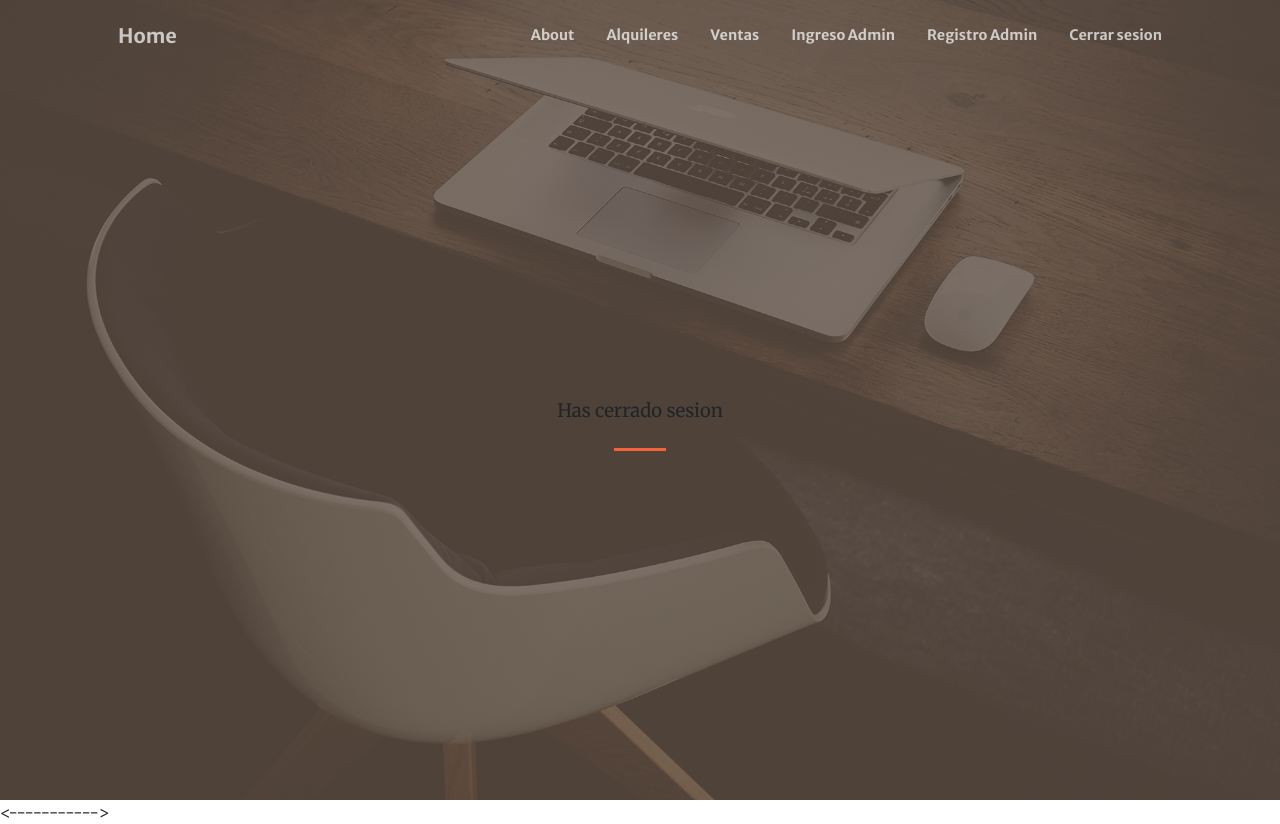
After one commit to martingutoli/entrega-final-gutierrez, a Django app: page /appinmo/logout/ in a window 1280 px wide. The commit adds this page. Run offline with Django 4.2, Linux system fonts and the light colour scheme; some libraries are stand-ins or nearby versions.

```diff
--- a/proyecto_final/inmobiliaria/templates/inmobiliaria/base.html
+++ b/proyecto_final/inmobiliaria/templates/inmobiliaria/base.html
@@ -34,16 +34,22 @@
                         <li class="nav-item"><a class="nav-link" href="{% url 'ventas' %}">Ventas</a></li>
                         <li class="nav-item"><a class="nav-link" href="{% url 'login' %}">Ingreso Admin</a></li>
                         <li class="nav-item"><a class="nav-link" href="{% url 'registro' %}">Registro Admin</a></li>
+                        <li class="nav-item"><a class="nav-link" href="{% url 'logout' %}">Cerrar sesion</a></li>
+
                     </ul>
                 </div>
             </div>
         </nav>
+
+
         <!-- Masthead-->
         <header class="masthead">
-            <div class="container px-4 px-lg-5 h-100">
-                <div class="row gx-4 gx-lg-5 h-100 align-items-center justify-content-center text-center">
+            <div class="container px-4 px-lg-10 h-100">
+                <div class="row gx-4 gx-lg-10 h-100 align-items-center justify-content-center text-center">
                     <div class="col-lg-8 align-self-end">
-                        {% block encabezado1 %} {% endblock %}
+                        {% block encabezado1 %}
+
+                        {% endblock %}
 
                         <hr class="divider" />
                     </div>
--- a/proyecto_final/inmobiliaria/templates/inmobiliaria/login.html
+++ b/proyecto_final/inmobiliaria/templates/inmobiliaria/login.html
@@ -1,5 +1,4 @@
 {% extends 'inmobiliaria/base.html' %}
-
 {% block titulo %} Ingreso Admin {% endblock  %}
 
 {% block encabezado1 %}
@@ -17,4 +16,5 @@
     <button type= "submit"> Iniciar Sesion</button>
 
 </form>
+
 {% endblock %}
--- /dev/null
+++ b/proyecto_final/inmobiliaria/templates/inmobiliaria/logout.html
@@ -0,0 +1,7 @@
+{% extends 'inmobiliaria/base.html' %}
+
+
+{% block encabezado1 %}
+    <p>Has cerrado sesion</p>
+
+{% endblock %}
--- a/proyecto_final/inmobiliaria/templates/inmobiliaria/registro.html
+++ b/proyecto_final/inmobiliaria/templates/inmobiliaria/registro.html
@@ -6,7 +6,7 @@
 
 <form method="post">
     {% if error  %}
-    <p>{{error}}</p>
+        <p>{{error}}</p>
     {% endif %}
 
     {% csrf_token %}
--- a/proyecto_final/inmobiliaria/urls.py
+++ b/proyecto_final/inmobiliaria/urls.py
@@ -1,5 +1,6 @@
 from django.urls import path
 from inmobiliaria.views import *
+from django.contrib.auth.views import LogoutView
 
 urlpatterns =[
     path("", inicio, name = "inicio"),
@@ -9,6 +10,7 @@
     path("busqueda", form_busqueda, name = "busqueda"),
     path("resultados/", buscar, name = "resultado_busqueda"),
     path("login/", iniciar_sesion, name = "login"),
-    path("registro/", registrar, name = "registro")
+    path("registro/", registrar, name = "registro"),
+    path("logout/", LogoutView.as_view(template_name = "inmobiliaria/logout.html"), name = "logout")
 
 ]
```
Also changed, not shown: proyecto_final/inmobiliaria/forms.py (added, +15 -0 lines), proyecto_final/inmobiliaria/templates/inmobiliaria/index.html (+7 -5 lines), proyecto_final/inmobiliaria/views.py (+7 -4 lines), proyecto_final/db.sqlite3.
